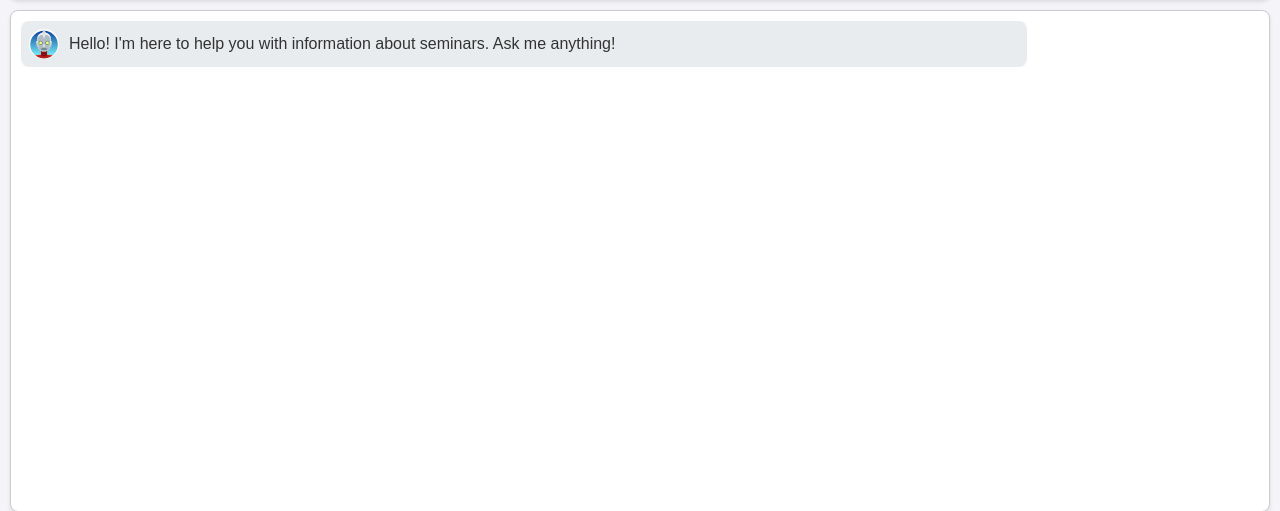
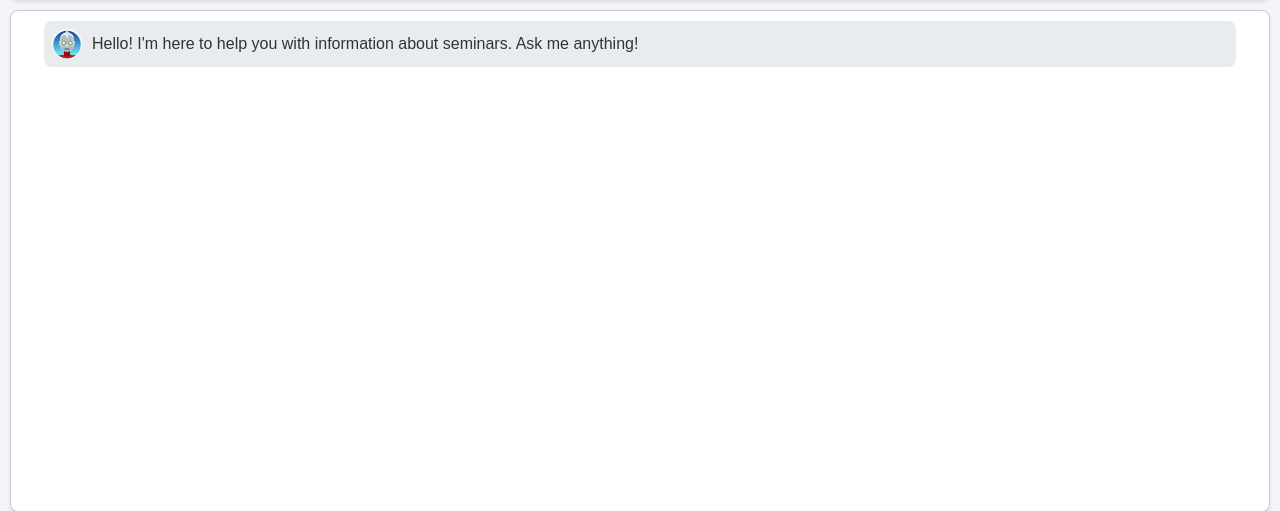
Before and after one commit to wulibeida79/deepseek_chatbot, a Flask app: page / in a window 1280 px wide. Shown: the part 90-601 px from the top of the page. Run offline with Flask 2, Linux system fonts and the light colour scheme; parts of the project's set-up code (start-up, migrations or seed data) failed here and were passed over.

Commit message:
modigy the chat window

```diff
--- a/static/styles.css
+++ b/static/styles.css
@@ -57,9 +57,9 @@ header h1 {
     padding: 8px;
     background-color: #007bff;
     border-radius: 8px;
-    width: 80%;
-    align-self: flex-end;
+    width: 95%; /* Occupy 95% of the chat window width */
     word-wrap: break-word;
+    margin: 0 auto; /* Center the message horizontally */
 }
 
 .user-message .icon {
@@ -77,9 +77,9 @@ header h1 {
     padding: 8px;
     background-color: #e9ecef;
     border-radius: 8px;
-    width: 80%;
-    align-self: flex-start;
+    width: 95%; /* Occupy 95% of the chat window width */
     word-wrap: break-word;
+    margin: 0 auto; /* Center the message horizontally */
 }
 
 .bot-message .icon {
```
